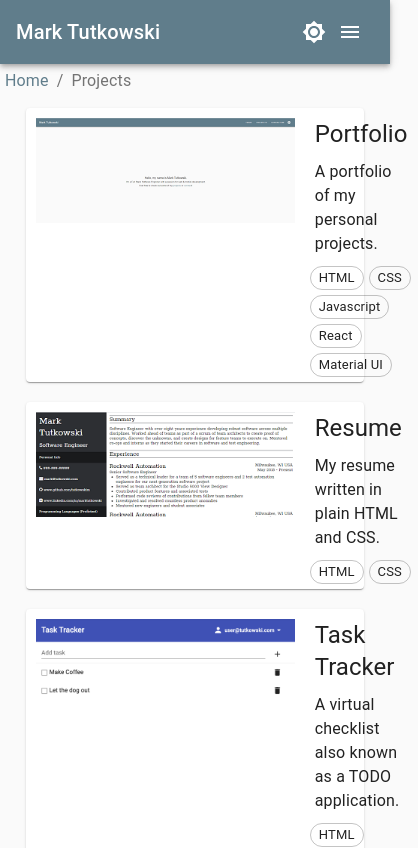
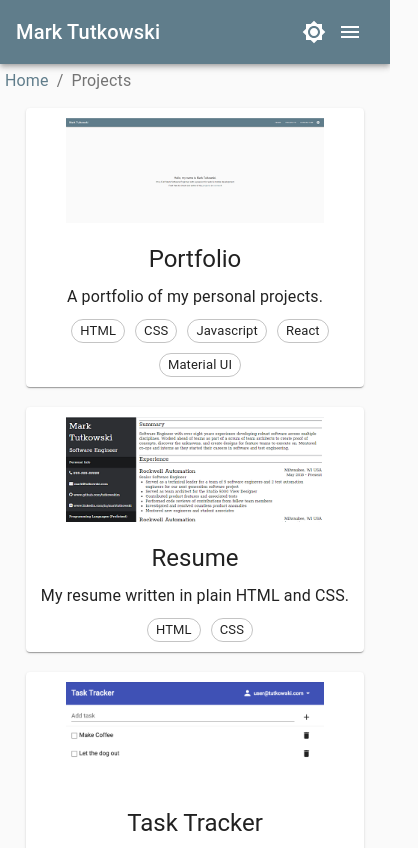
Before and after one commit to tutkowskim/portfolio, a React (Create React App) app: page /projects in a window 390 px wide. Shown: the top 848 px of the page, 418 px wide, since content can reach past the window. Built offline with nearby package versions, Linux system fonts and the light colour scheme.

Commit message:
Add breakpoint for projects.

```diff
--- a/src/Projects/Projects.jsx
+++ b/src/Projects/Projects.jsx
@@ -20,6 +20,9 @@ const useStyles = makeStyles((theme) => ({
     margin: '10px',
     display: 'flex',
     flexDirection: 'row',
+    [theme.breakpoints.between('xs', 'sm')]: {
+      flexDirection: 'column',
+    },
     '&:hover': {
       background: theme.palette.text.secondary,
     },
@@ -28,13 +31,28 @@ const useStyles = makeStyles((theme) => ({
     margin: '10px',
     height: '105px',
     width: '258.75px',
+    [theme.breakpoints.between('xs', 'sm')]: {
+      display: 'block',
+      marginLeft: 'auto',
+      marginRight: 'auto',
+    },
   },
   projectText: {
     margin: '10px',
+    [theme.breakpoints.between('xs', 'sm')]: {
+      textAlign: 'center',
+    },
+  },
+  chips: {
+    [theme.breakpoints.between('xs', 'sm')]: {
+      display: 'flex',
+      justifyContent: 'center',
+      flexWrap: 'wrap',
+    },
   },
   chip: {
-    marginLeft: '5px',
-    marginBottom: '5px',
+    marginLeft: '10px',
+    marginBottom: '10px',
   },
 }));
 
@@ -62,9 +80,11 @@ function Projects() {
           <div>
             <Typography className={classes.projectText} variant="h5">{project.name}</Typography>
             <Typography className={classes.projectText} variant="body1">{project.description}</Typography>
-            {project.technologies.map((tech) => (
-              <Chip key={tech} className={classes.chip} variant="outlined" size="small" label={tech} />
-            ))}
+            <div className={classes.chips}>
+              {project.technologies.map((tech) => (
+                <Chip key={tech} className={classes.chip} variant="outlined" size="small" label={tech} />
+              ))}
+            </div>
           </div>
         </Paper>
       ))}
```
